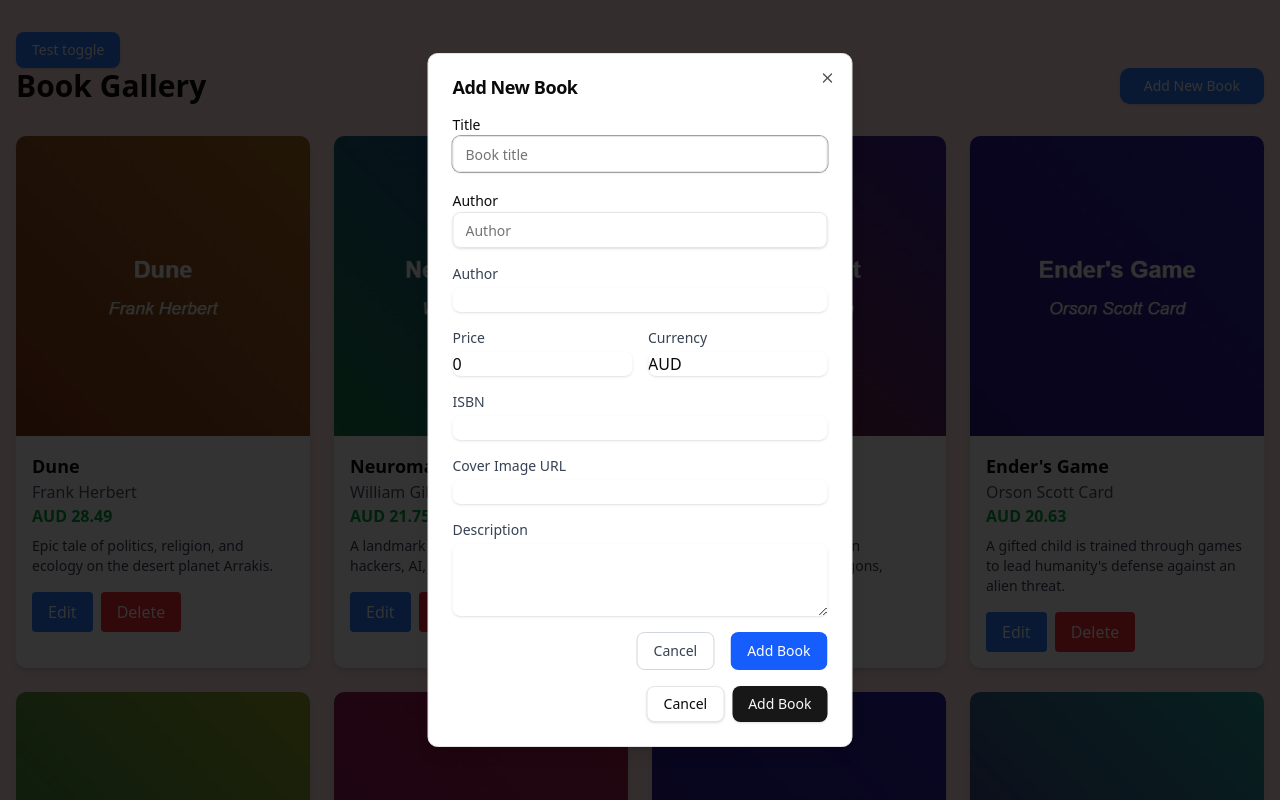
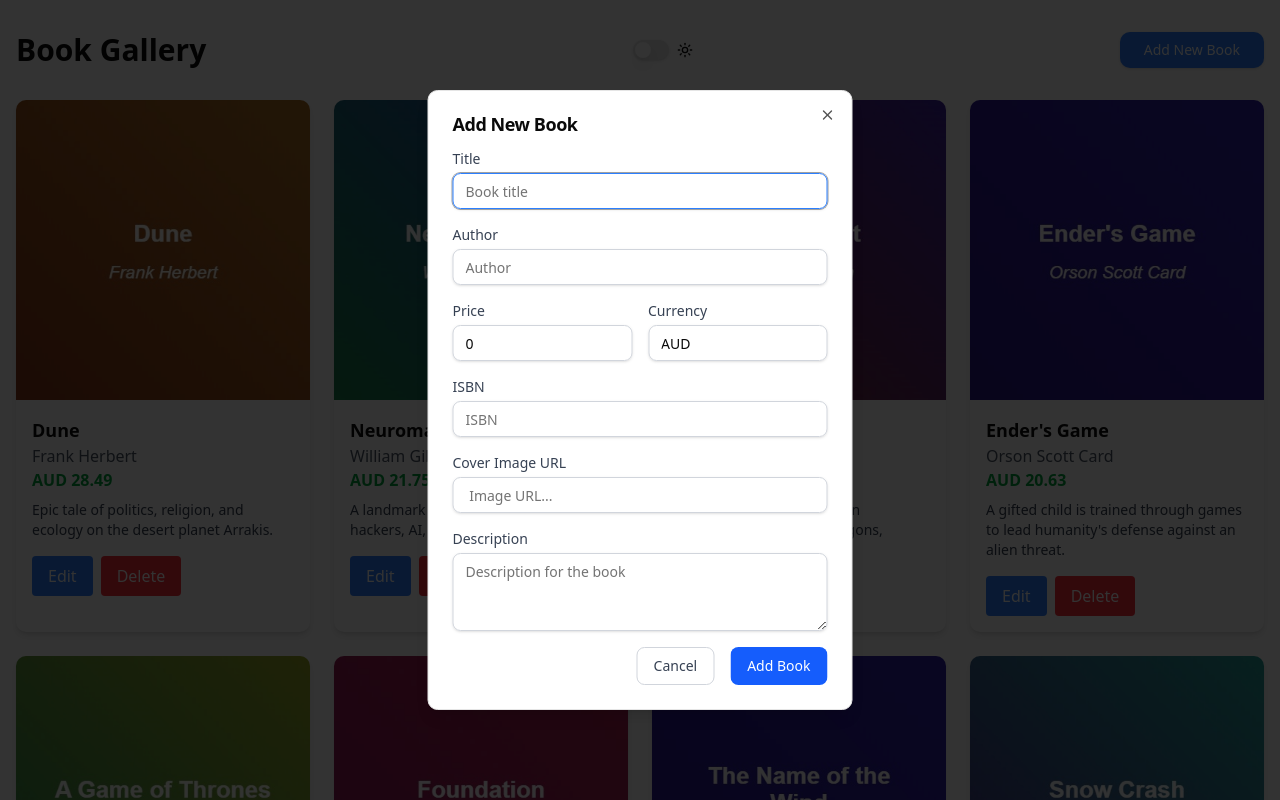
Before and after one commit to Daniel-Const/leapdev-nextjs-take-home, a Next.js app: page / in a window 1280 px wide. Both pictures are taken after a click on the button "Add New Book". Shown: the top 800 px of the page. Built offline with nearby package versions, Linux system fonts and the light colour scheme.

Commit message:
issue-1: refactor modal.tsx to use shadcn + improve look of dark mode toggle

```diff
--- a/package.json
+++ b/package.json
@@ -11,6 +11,7 @@
     "@radix-ui/react-dialog": "^1.1.15",
     "@radix-ui/react-label": "^2.1.7",
     "@radix-ui/react-slot": "^1.2.3",
+    "@radix-ui/react-switch": "^1.2.6",
     "class-variance-authority": "^0.7.1",
     "clsx": "^2.1.1",
     "lucide-react": "^0.548.0",
--- a/src/app/page.tsx
+++ b/src/app/page.tsx
@@ -2,10 +2,13 @@
 
 import BookCard from "@/components/BookCard";
 import BookForm from "@/components/BookForm";
+import Modal from "@/components/Modal";
 import { Button } from "@/components/ui/button";
-import Modal from "@/components/Modal";
+import { Label } from "@/components/ui/label";
+import { Switch } from "@/components/ui/switch";
 import { Book } from "@/types/book";
-import { useState } from "react";
+import { MoonIcon, SunIcon } from "lucide-react";
+import { useMemo, useState } from "react";
 import data from "../../public/data.json";
 import { ThemeProvider, useDarkModeSwitch } from "./Theme";
 
@@ -45,20 +48,33 @@ export default function Page() {
     setIsModalOpen(true);
   };
 
+  const darkModeMessage = useMemo(() => {
+    return isDarkMode ? "Dark Mode" : "Light Mode";
+  }, [isDarkMode]);
+
   return (
     <ThemeProvider darkMode={isDarkMode}>
-      <main className="bg-red-100 dark:bg-blue-500">
+      <main className="bg-white dark:bg-slate-800">
         <div className="container mx-auto px-4 py-8">
-          <Button
-            className="bg-blue-500 dark:bg-red-500"
-            onClick={() => toggleDarkMode()}
-          >
-            Test toggle
-          </Button>
           <div className="flex justify-between items-center mb-8">
-            <h1 className="text-3xl font-bold">Book Gallery</h1>
+            <h1 className="text-3xl font-bold dark:text-white">Book Gallery</h1>
+            <div className="inline-flex items-center gap-2">
+              <Switch
+                id="dark-mode-switch"
+                className="bg-blue-500 dark:bg-red-500"
+                onClick={() => toggleDarkMode()}
+              />
+              <Label htmlFor="dark-mode-switch">
+                <span className="sr-only">Toggle switch</span>
+                {isDarkMode ? (
+                  <MoonIcon className="size-4 text-white" aria-hidden="true" />
+                ) : (
+                  <SunIcon className="size-4" aria-hidden="true" />
+                )}
+              </Label>
+            </div>
             <Button
-              className="bg-blue-500 text-white px-6 py-2 rounded-lg hover:bg-blue-600"
+              className="bg-blue-500 dark:bg-blue-800 text-white px-6 py-2 rounded-lg hover:bg-blue-600"
               onClick={() => {
                 setSelectedBook(undefined);
                 setIsModalOpen(true);
--- a/src/components/BookForm.tsx
+++ b/src/components/BookForm.tsx
@@ -2,15 +2,15 @@
 
 import { Book } from "@/types/book";
 import { FormEvent, useState } from "react";
-import { InputField } from "./InputField";
+import { InputField } from "./ui/InputField";
 
 interface BookFormProps {
   book?: Book;
+  onCancel: () => void;
   onSubmit: (book: Partial<Book>) => void;
-  onCancel: () => void;
 }
 
-export default function BookForm({ book, onSubmit, onCancel }: BookFormProps) {
+export default function BookForm({ book, onCancel, onSubmit }: BookFormProps) {
   const [formData, setFormData] = useState<Partial<Book>>(
     book ?? {
       title: "",
@@ -29,6 +29,10 @@ export default function BookForm({ book, onSubmit, onCancel }: BookFormProps) {
     }
   );
 
+  const updateForm = (key: keyof Book, value: string | number) => {
+    setFormData({ ...formData, [key]: value });
+  };
+
   const handleSubmit = (e: FormEvent) => {
     e.preventDefault();
     onSubmit(formData);
@@ -36,138 +40,76 @@ export default function BookForm({ book, onSubmit, onCancel }: BookFormProps) {
 
   return (
     <form onSubmit={handleSubmit} className="space-y-4">
-      {/* <div>
-        <label
-          htmlFor="title"
-          className="block text-sm font-medium text-gray-700"
-        >
-          Title
-        </label>
-        <input
-          type="text"
+      <InputField
         id="title"
+        label="Title"
+        placeholder="Book title"
         value={formData.title}
-          onChange={(e) => setFormData({ ...formData, title: e.target.value })}
-          className="mt-1 block w-full rounded-md border-gray-300 shadow-sm focus:border-blue-500 focus:ring-blue-500"
+        onChange={(e) => updateForm("title", e.target.value)}
         required
       />
-      </div> */}
 
-      <InputField id="title" label="Title" placeholder="Book title" />
-      <InputField id="author" label="Author" placeholder="Author" />
+      <InputField
+        id="author"
+        label="Author"
+        placeholder="Author"
+        value={formData.author}
+        onChange={(e) => updateForm("author", e.target.value)}
+        required
+      />
 
-      <div>
-        <label
-          htmlFor="author"
-          className="block text-sm font-medium text-gray-700"
-        >
-          Author
-        </label>
-        <input
-          type="text"
-          id="author"
-          value={formData.author}
-          onChange={(e) => setFormData({ ...formData, author: e.target.value })}
-          className="mt-1 block w-full rounded-md border-gray-300 shadow-sm focus:border-blue-500 focus:ring-blue-500"
+      <div className="grid grid-cols-2 gap-4">
+        <InputField
+          id="price"
+          label="Price"
+          placeholder="Price"
+          value={formData.price}
+          type="number"
+          step={0.01}
+          onChange={(e) => {
+            console.log(e.target.value, formData.price);
+            updateForm("price", parseFloat(e.target.value));
+          }}
+          required
+        />
+
+        <InputField
+          id="currency"
+          label="Currency"
+          placeholder="Currency"
+          value={formData.currency}
+          onChange={(e) => updateForm("currency", e.target.value)}
           required
         />
       </div>
 
-      <div className="grid grid-cols-2 gap-4">
-        <div>
-          <label
-            htmlFor="price"
-            className="block text-sm font-medium text-gray-700"
-          >
-            Price
-          </label>
-          <input
-            type="number"
-            id="price"
-            value={formData.price}
-            onChange={(e) =>
-              setFormData({ ...formData, price: parseFloat(e.target.value) })
-            }
-            className="mt-1 block w-full rounded-md border-gray-300 shadow-sm focus:border-blue-500 focus:ring-blue-500"
-            required
-            step="0.01"
-          />
-        </div>
-
-        <div>
-          <label
-            htmlFor="currency"
-            className="block text-sm font-medium text-gray-700"
-          >
-            Currency
-          </label>
-          <input
-            type="text"
-            id="currency"
-            value={formData.currency}
-            onChange={(e) =>
-              setFormData({ ...formData, currency: e.target.value })
-            }
-            className="mt-1 block w-full rounded-md border-gray-300 shadow-sm focus:border-blue-500 focus:ring-blue-500"
+      <InputField
+        id="isbn"
+        label="ISBN"
+        placeholder="ISBN"
+        value={formData.isbn}
+        onChange={(e) => updateForm("isbn", e.target.value)}
         required
       />
-        </div>
-      </div>
 
-      <div>
-        <label
-          htmlFor="isbn"
-          className="block text-sm font-medium text-gray-700"
-        >
-          ISBN
-        </label>
-        <input
-          type="text"
-          id="isbn"
-          value={formData.isbn}
-          onChange={(e) => setFormData({ ...formData, isbn: e.target.value })}
-          className="mt-1 block w-full rounded-md border-gray-300 shadow-sm focus:border-blue-500 focus:ring-blue-500"
+      <InputField
+        id="coverImage"
+        label="Cover Image URL"
+        placeholder=" Image URL..."
+        value={formData.coverImage}
+        onChange={(e) => updateForm("coverImage", e.target.value)}
         required
       />
-      </div>
 
-      <div>
-        <label
-          htmlFor="coverImage"
-          className="block text-sm font-medium text-gray-700"
-        >
-          Cover Image URL
-        </label>
-        <input
-          type="text"
-          id="coverImage"
-          value={formData.coverImage}
-          onChange={(e) =>
-            setFormData({ ...formData, coverImage: e.target.value })
-          }
-          className="mt-1 block w-full rounded-md border-gray-300 shadow-sm focus:border-blue-500 focus:ring-blue-500"
+      <InputField
+        id="description"
+        label="Description"
+        type="textarea"
+        placeholder="Description for the book"
+        value={formData.description}
+        onChange={(e) => updateForm("description", e.target.value)}
         required
       />
-      </div>
-
-      <div>
-        <label
-          htmlFor="description"
-          className="block text-sm font-medium text-gray-700"
-        >
-          Description
-        </label>
-        <textarea
-          id="description"
-          value={formData.description}
-          onChange={(e) =>
-            setFormData({ ...formData, description: e.target.value })
-          }
-          className="mt-1 block w-full rounded-md border-gray-300 shadow-sm focus:border-blue-500 focus:ring-blue-500"
-          rows={3}
-          required
-        />
-      </div>
 
       <div className="flex justify-end gap-4">
         <button
--- a/src/components/InputField.tsx
+++ /dev/null
@@ -1,11 +0,0 @@
-import { Input } from "./ui/input";
-import { Label } from "./ui/label";
-
-export const InputField = ({ id, label, placeholder }: any) => {
-  return (
-    <div>
-      <Label htmlFor={id}>{label}</Label>
-      <Input id={id} placeholder={placeholder} />
-    </div>
-  );
-};
--- a/src/components/Modal.tsx
+++ b/src/components/Modal.tsx
@@ -3,9 +3,7 @@
 import { Button } from "@/components/ui/button";
 import {
   Dialog,
-  DialogClose,
   DialogContent,
-  DialogFooter,
   DialogHeader,
   DialogTitle,
 } from "@/components/ui/dialog";
@@ -18,12 +16,11 @@ interface ModalProps {
   children: React.ReactNode;
 }
 
-export default function Modal({
+export default function FormModal({
   isOpen,
+  title,
+  children,
   onClose,
-  title,
-  confirmText,
-  children,
 }: ModalProps) {
   if (!isOpen) return null;
 
@@ -33,13 +30,8 @@ export default function Modal({
         <DialogHeader>
           <DialogTitle>{title}</DialogTitle>
         </DialogHeader>
+
         {children}
-        <DialogFooter>
-          <DialogClose asChild>
-            <Button variant="outline">Cancel</Button>
-          </DialogClose>
-          <Button type="submit">{confirmText}</Button>
-        </DialogFooter>
       </DialogContent>
     </Dialog>
   );
--- /dev/null
+++ b/src/components/ui/InputField.tsx
@@ -0,0 +1,59 @@
+import { ChangeEventHandler } from "react";
+import { Input } from "./input";
+import { Label } from "./label";
+import { Textarea } from "./textarea";
+
+type InputTypes = "text" | "number" | "textarea";
+
+interface InputFieldProps {
+  id: string;
+  label: string;
+  placeholder: string;
+  containerClassName?: string;
+  onChange: ChangeEventHandler<HTMLInputElement | HTMLTextAreaElement>;
+  value?: string | number;
+  step?: number;
+  type?: InputTypes;
+  required?: boolean;
+}
+
+export const InputField = ({
+  id,
+  label,
+  placeholder,
+  value,
+  onChange,
+  type = "text",
+  step = 1,
+  required = false,
+}: InputFieldProps) => {
+  return (
+    <div>
+      <Label htmlFor={id} className="block text-sm font-medium text-gray-700">
+        {label}
+      </Label>
+      {type === "textarea" ? (
+        <Textarea
+          id={id}
+          value={value}
+          onChange={onChange}
+          rows={3}
+          placeholder={placeholder}
+          required={required}
+          className="mt-1 block w-full rounded-md border-gray-300 shadow-sm focus:border-blue-500 focus:ring-blue-500"
+        />
+      ) : (
+        <Input
+          id={id}
+          value={value}
+          type={type}
+          step={step}
+          onChange={onChange}
+          placeholder={placeholder}
+          required={required}
+          className="mt-1 block w-full rounded-md border-gray-300 shadow-sm focus:border-blue-500 focus:ring-blue-500"
+        />
+      )}
+    </div>
+  );
+};
--- /dev/null
+++ b/src/components/ui/switch.tsx
@@ -0,0 +1,29 @@
+"use client"
+
+import * as React from "react"
+import * as SwitchPrimitives from "@radix-ui/react-switch"
+
+import { cn } from "@/lib/utils"
+
+const Switch = React.forwardRef<
+  React.ElementRef<typeof SwitchPrimitives.Root>,
+  React.ComponentPropsWithoutRef<typeof SwitchPrimitives.Root>
+>(({ className, ...props }, ref) => (
+  <SwitchPrimitives.Root
+    className={cn(
+      "peer inline-flex h-5 w-9 shrink-0 cursor-pointer items-center rounded-full border-2 border-transparent shadow-sm transition-colors focus-visible:outline-none focus-visible:ring-2 focus-visible:ring-ring focus-visible:ring-offset-2 focus-visible:ring-offset-background disabled:cursor-not-allowed disabled:opacity-50 data-[state=checked]:bg-primary data-[state=unchecked]:bg-input",
+      className
+    )}
+    {...props}
+    ref={ref}
+  >
+    <SwitchPrimitives.Thumb
+      className={cn(
+        "pointer-events-none block h-4 w-4 rounded-full bg-background shadow-lg ring-0 transition-transform data-[state=checked]:translate-x-4 data-[state=unchecked]:translate-x-0"
+      )}
+    />
+  </SwitchPrimitives.Root>
+))
+Switch.displayName = SwitchPrimitives.Root.displayName
+
+export { Switch }
--- /dev/null
+++ b/src/components/ui/textarea.tsx
@@ -0,0 +1,22 @@
+import * as React from "react"
+
+import { cn } from "@/lib/utils"
+
+const Textarea = React.forwardRef<
+  HTMLTextAreaElement,
+  React.ComponentProps<"textarea">
+>(({ className, ...props }, ref) => {
+  return (
+    <textarea
+      className={cn(
+        "flex min-h-[60px] w-full rounded-md border border-input bg-transparent px-3 py-2 text-base shadow-sm placeholder:text-muted-foreground focus-visible:outline-none focus-visible:ring-1 focus-visible:ring-ring disabled:cursor-not-allowed disabled:opacity-50 md:text-sm",
+        className
+      )}
+      ref={ref}
+      {...props}
+    />
+  )
+})
+Textarea.displayName = "Textarea"
+
+export { Textarea }
```
Also changed, not shown: 1 other file (tests, documents, lock files or other folders). Lines whose indentation alone changed are shown as unchanged.
